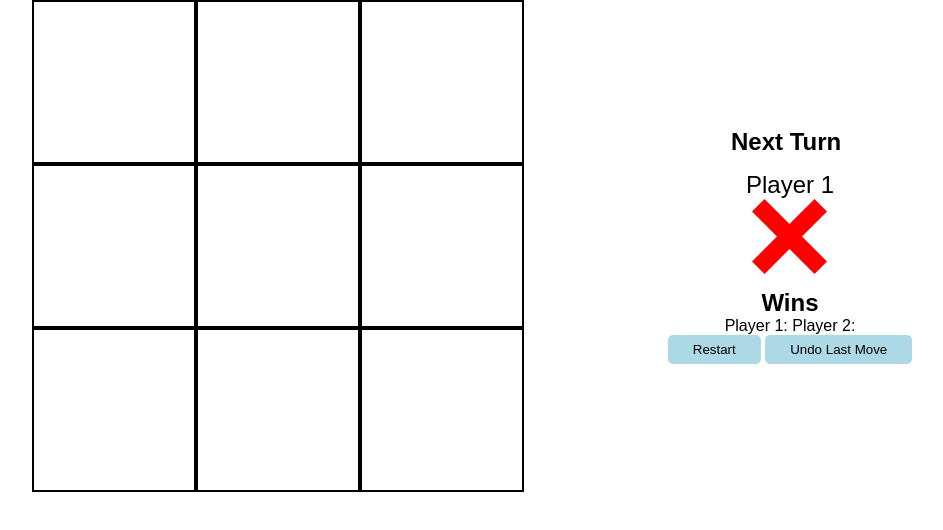
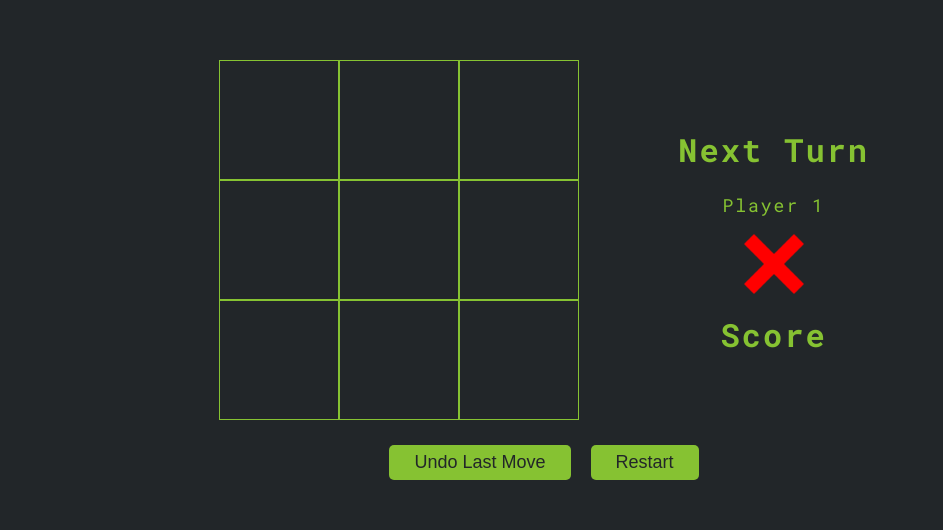
Before and after one commit to jontoye/tic-tac-toe, a plain HTML site: page index.html in a window 1280 px wide. Shown: the whole page, without its empty margins (96-1039 px from the left). Drawn offline with Linux system fonts and the light colour scheme.

Commit message:
update styles and add ability to undo previous moves

```diff
--- a/css/main.css
+++ b/css/main.css
@@ -1,3 +1,13 @@
+/*****************************************************
+ * VARIABLES
+ ****************************************************/
+:root {
+    --color-white: rgb(226, 226, 226);
+    --color-green: #86c232;
+    --color-gray: #222629;
+    --color-bg: var(--color-gray);
+}
+
 /*****************************************************
  * GENERAL
  ****************************************************/
@@ -8,38 +18,55 @@
 }
 
 body {
-    font-family: Futura, sans-serif;
+    font-family: 'Roboto Mono', monospace;
+    letter-spacing: 2px;
+    line-height: 1.6;
+    background-color: var(--color-bg);
+    color: var(--color-green);
+}
+
+.container {
+    width: 80%;
+    margin: 0 auto;
+    display: flex;
+    justify-content: space-between;
+    align-items: center;
 }
 
 
 .main {
-    display: flex;
-    justify-content: space-between;
-    align-items: center;
-    width: 80%;
-    margin: 0 auto;
+    flex-direction: column;
+    max-width: 650px;
+}
+
+
+.secondary {
+    flex-direction: column;
+}
+
+h2 {
+    font-size: 24px;
 }
 
 /*****************************************************
  * BOARD
  ****************************************************/
  .board {
-     flex: 1;
      display: grid;
-     grid-template-columns: repeat(3, 1fr);
-     grid-template-rows: repeat(3, 1fr);
+     grid-template-columns: repeat(3, 80px);
+     grid-template-rows: repeat(3, 80px);
+     margin-bottom: 25px;
+     order: 2;
  }
 
 .square {
-    border: 2px solid black;
+    border: 1px solid var(--color-green);
     display: inline-block;
     position: relative;
-    aspect-ratio: 1 / 1;
-
 }
 
 .marker {
-    width: 75%;
+    width: 70%;
     position: absolute;
     top: 50%;
     left: 50%;
@@ -50,22 +77,22 @@ body {
  * GAME-INFO
  ****************************************************/
 .game-info {
-    flex: 1;
-    /* border: 1px solid red; */
     display: flex;
     flex-direction: column;
     justify-content: space-around;
     align-items: center;
-    padding: 50px 20px;
+    order: 1;
+    margin-bottom: 20px;
 }
 
 /***************** whos-turn *******************/
 .whos-turn {
-    /* border: 1px solid green; */
+    text-align: center;
 }
 
+
 #player-name {
-    font-size: 24px;;
+    font-size: 18px;;
 }
 
 .player-card {
@@ -75,30 +102,88 @@ body {
     padding: 15px;
 }
 
-#player-img {
-    width: 75px;
+#player-name {
+    margin-bottom: 15px;
 }
 
-/***************** win-count *******************/
-.win-count {
+#player-img {
+    width: 60px;
+}
+
+/***************** scores *******************/
+.scores {
     text-align: center;
-}
-.win-count p {
-    display: inline-block;
+    /* padding: 20px */
 }
 
 /***************** control-buttons *******************/
+.control-buttons {
+    display: flex;
+    flex-direction: column;
+    align-items: center;
+}
+
 button {
     padding: 7px 25px;
     border: none;
     border-radius: 5px;
-    background-color: lightblue;
+    background-color: var(--color-green);
+    color: var(--color-gray);
+    font-size: 18px;
+    display: inline-block;
 }
 
 button:hover {
     cursor: pointer;
+    background-color: var(--color-white);
+}
+
+#undoBtn {
+    margin-bottom: 10px;
 }
 
  /*****************************************************
  * MSG-BOX
  ****************************************************/
+.msg-box {
+    text-align: center;
+    font-size: 30px;
+}
+
+ /*****************************************************
+ * MEDIA QUERIES
+ ****************************************************/
+ @media (min-width: 750px) {
+
+    h2 {
+        font-size: 32px;
+    }
+
+    .main {
+        flex-direction: row;
+        padding-top: 60px;
+    }
+
+    .board {
+        order: 1;
+        grid-template-columns: repeat(3, 120px);
+        grid-template-rows: repeat(3, 120px);
+    }
+
+    .game-info {
+        order: 2;
+    }
+
+    .control-buttons {
+        flex-direction: row;
+    }
+
+    #undoBtn {
+        margin-bottom: 0;
+        margin-right: 20px;
+    }
+
+    .msg-box {
+        font-size: 40px;
+    }
+}
--- a/index.html
+++ b/index.html
@@ -5,11 +5,14 @@
     <meta http-equiv="X-UA-Compatible" content="IE=edge">
     <meta name="viewport" content="width=device-width, initial-scale=1.0">
     <title>Tic Tac Toe</title>
+    <link rel="preconnect" href="https://fonts.googleapis.com">
+    <link rel="preconnect" href="https://fonts.gstatic.com" crossorigin>
+    <link href="https://fonts.googleapis.com/css2?family=Roboto+Mono:wght@400;700&display=swap" rel="stylesheet">
     <link rel="stylesheet" href="css/main.css">
 </head>
 <body>
 
-    <section class="main">
+    <section class="main container">
 
         <div class="board">
 
@@ -17,11 +20,9 @@
             <div id="1" class="square"></div>
             <div id="2" class="square"></div>
 
-
             <div id="3" class="square"></div>
             <div id="4" class="square"></div>
             <div id="5" class="square"></div>
-
 
             <div id="6" class="square"></div>
             <div id="7" class="square"></div>
@@ -30,7 +31,6 @@
         </div>
 
         <div class="game-info">
-
             <div class="whos-turn">
                 <h2>Next Turn</h2>
                 <div class="player-card">
@@ -39,25 +39,21 @@
                 </div>
             </div>
 
-            <div class="win-count">
-                <h2>Wins</h2>
-                <p id="wins-p1">Player 1: </p>
-                <p id="wins-p2">Player 2: </p>
+            <div class="scores">
+                <h2>Score</h2>
+                <p id="score-p1"></p>
+                <p id="score-p2"></p>
             </div>
-
-            <div class="control-buttons">
-                <button id="restartBtn">Restart</button>
-                <button id="undoBtn">Undo Last Move</button>
-            </div>
-
-
         </div>
 
     </section>
 
-    <section class="secondary">
+    <section class="secondary container">
+        <div class="control-buttons">
+            <button id="undoBtn">Undo Last Move</button>
+            <button id="restartBtn">Restart</button>
+        </div>
         <div class="msg-box">
-
         </div>
     </section>
 
--- a/js/main.js
+++ b/js/main.js
@@ -69,27 +69,36 @@ const controlBtnsElement = document.querySelector('.control-buttons');
 const playerNameElement = document.querySelector('#player-name');
 const playerImgElement = document.querySelector('#player-img');
 const msgBoxElement = document.querySelector('.msg-box');
-const winsPlayerOneElement = document.querySelector('#wins-p1');
-const winsPlayerTwoElement = document.querySelector('#wins-p2');
+const scorePlayerOneElement = document.querySelector('#score-p1');
+const scorePlayerTwoElement = document.querySelector('#score-p2');
 
 // Event Listeners
 boardElement.addEventListener('click', onBoardClick);
 controlBtnsElement.addEventListener('click', onBtnClick);
 
 
-// Add the current players marker to the square with specified id
+// Add OR remove the current players marker to the square with specified id
 function renderBoard(id) {
     let squareElement = document.getElementById(id);
-    let markerElement = document.createElement('img');
-    markerElement.classList.add('marker');
-    markerElement.src = game.players[game.board[id]].img;
-    squareElement.append(markerElement);
+
+    // Removes a marker
+    if (squareElement.hasChildNodes()) {
+        squareElement.removeChild(squareElement.firstChild);
+
+    // Adds a marker
+    } else {
+        let markerElement = document.createElement('img');
+        markerElement.classList.add('marker');
+        markerElement.src = game.players[game.board[id]].img;
+        squareElement.append(markerElement);
+    }
+
 }
 
 // Update the game-stats box
 function renderGameInfo() {
-    let currentPlayerName = game.players[game.whosTurn].name;
-    let currentPlayerImg = game.players[game.whosTurn].img;
+    let currentPlayerName = getCurrentPlayer().name;
+    let currentPlayerImg = getCurrentPlayer().img;
     playerNameElement.innerText = currentPlayerName;
     playerImgElement.setAttribute('src', currentPlayerImg);
 }
@@ -101,10 +110,11 @@ function renderEndGame() {
         msgBoxElement.innerText = 'TIE GAME';
     } else {
         console.log(`${game.winner} wins!`);
-        msgBoxElement.innerText = `GAME OVER: ${game.winner.toUpperCase()} WINS!`;
+        msgBoxElement.innerText = `GAME OVER
+            ${game.winner.toUpperCase()} WINS!`;
     }
-    winsPlayerOneElement.innerText = `${game.players[1].name}: ${game.players[1].wins}`
-    winsPlayerTwoElement.innerText = `${game.players[2].name}: ${game.players[2].wins}`
+    scorePlayerOneElement.innerText = `${game.players[1].name}: ${game.players[1].wins}`
+    scorePlayerTwoElement.innerText = `${game.players[2].name}: ${game.players[2].wins}`
 }
 
 function renderClearBoard() {
@@ -139,7 +149,7 @@ function onBoardClick(event) {
 
         // Update the game object data
         game.board[elementClicked.id] = game.whosTurn;
-        game.players[game.whosTurn].squares.push(Number(elementClicked.id));
+        getCurrentPlayer().squares.push(Number(elementClicked.id));
 
         renderBoard(elementClicked.id);
         checkForWinner();
@@ -149,7 +159,7 @@ function onBoardClick(event) {
             renderEndGame();
             return;
         } else {
-            game.whosTurn = game.whosTurn === 1 ? 2 : 1;
+            switchPlayer();
         }
         renderGameInfo();
     }
@@ -165,11 +175,16 @@ function onBtnClick(event) {
 }
 
 function undoLastMove() {
-    console.log('undo last move');
+    if (game.players[1].squares.length + game.players[2].squares.length > 0) {
+        switchPlayer();
+        let lastPlayedSquare = getCurrentPlayer().squares.pop();
+        renderBoard(lastPlayedSquare);
+        renderGameInfo();
+    }
 }
 
 function checkForWinner() {
-    let currentPlayerPositions = game.players[game.whosTurn].squares
+    let currentPlayerPositions = getCurrentPlayer().squares
 
     // Only checks for winner if current player occupies at least 3 squares
     if (currentPlayerPositions.length > 2) {
@@ -177,8 +192,8 @@ function checkForWinner() {
             if (currentPlayerPositions.includes(winningLine[0]) &&
                 currentPlayerPositions.includes(winningLine[1]) &&
                 currentPlayerPositions.includes(winningLine[2])) {
-                    game.winner = game.players[game.whosTurn].name;
-                    game.players[game.whosTurn].wins++;
+                    game.winner = getCurrentPlayer().name;
+                    getCurrentPlayer().wins++;
                     game.playing = false;
                     return;
                 }
@@ -192,6 +207,14 @@ function checkForWinner() {
     }
 }
 
+function switchPlayer() {
+    game.whosTurn = game.whosTurn === 1 ? 2 : 1;
+}
+
+function getCurrentPlayer() {
+    return game.players[game.whosTurn];
+}
+
 function restartGame() {
     renderClearBoard();
     renderClearMessage();
```
